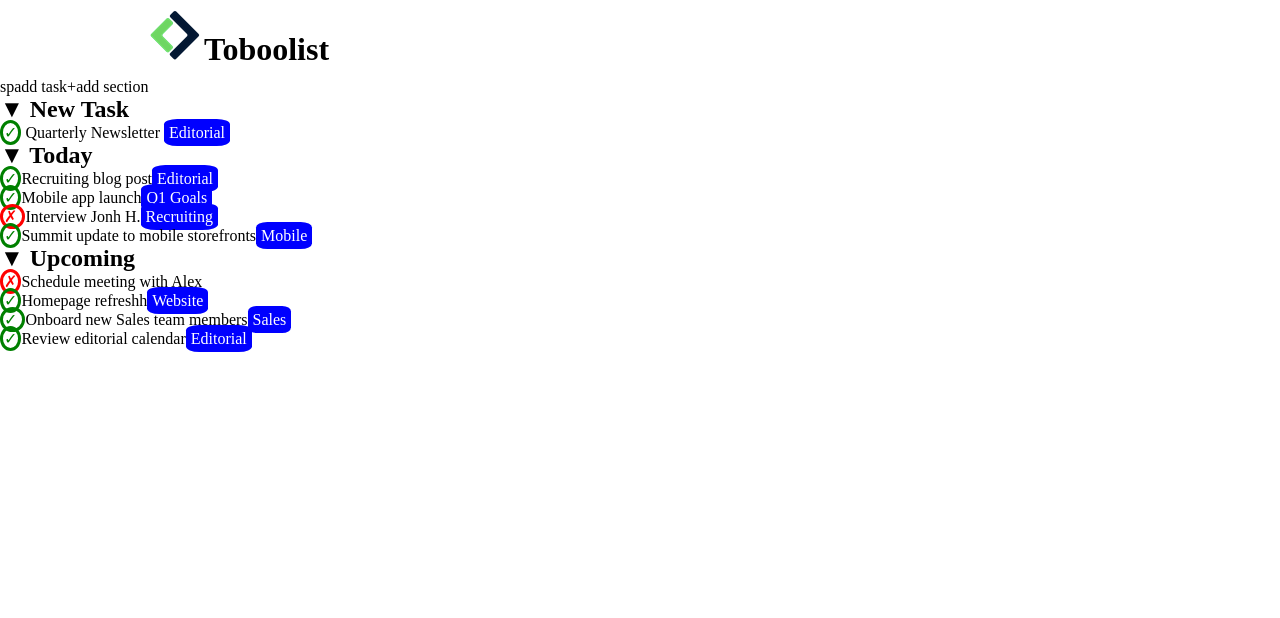
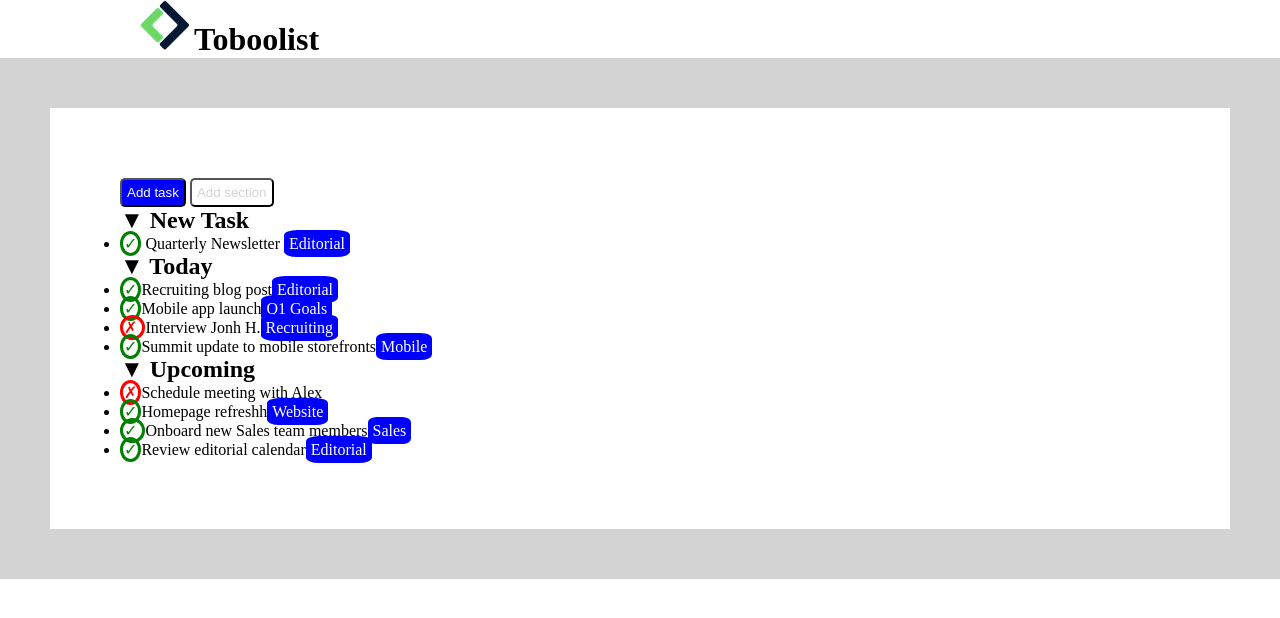
Before and after one commit to AndreaBeltramin/html-css-toboolist, a plain HTML site: page index.html in a window 1280 px wide. Drawn offline with Linux system fonts and the light colour scheme.

Commit message:
background color

```diff
--- a/css/style.css
+++ b/css/style.css
@@ -7,10 +7,9 @@
 /*UTILS*/
 .container{
     margin: 0 auto;
-    padding: 0 10px;
+    padding: 0;
     width: 1000px;
     max-width: 100%;
-    padding: 10px;
 }
 
 /*header*/
@@ -18,7 +17,29 @@
     display: inline-block;
 }
 
+.first-button{
+    background-color: blue;
+    color: white;
+    padding: 5px;
+    border-radius: 5px;
+}
+.second-button{
+    background-color: white;
+    color: lightgray;
+    padding: 5px;
+    border-radius: 5px;
+}
+
 /*main*/
+.main-box{
+    background-color: lightgray;
+    padding: 50px;
+}
+
+.second-box{
+    background-color: white;
+    padding: 70px;
+}
 .check{
     border-radius: 50%;
     border: solid;
--- a/index.html
+++ b/index.html
@@ -6,17 +6,18 @@
     <link rel="stylesheet" href="./css/style.css">
     <title>Toboolist</title>
 </head>
-<body>
+<body >
     <header class="container">
         <img src="./img/Logo.png" alt="logo">
         <h1 class="title-header">Toboolist</h1>
     </header>
+    <div class="main-box">
         <main>
-        <div>
+            <div class="second-box" >
                 <section>
-                spadd task+add section
+                        <button type="button" class="first-button">Add task</button>
+                        <button type="button" class="second-button">Add section</button>
                 </section>
-
                 <section>
                             <ul>
                                 <h2>&#9660 New Task</h2>
@@ -59,8 +60,8 @@
 
                             </ul>
                 </section>
-
             </div>
         </main>
+    </div>
 </body>
 </html>
```
Lines whose indentation alone changed are shown as unchanged.
